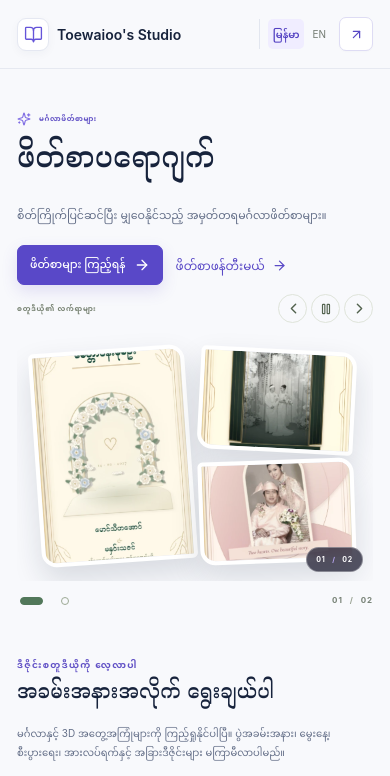
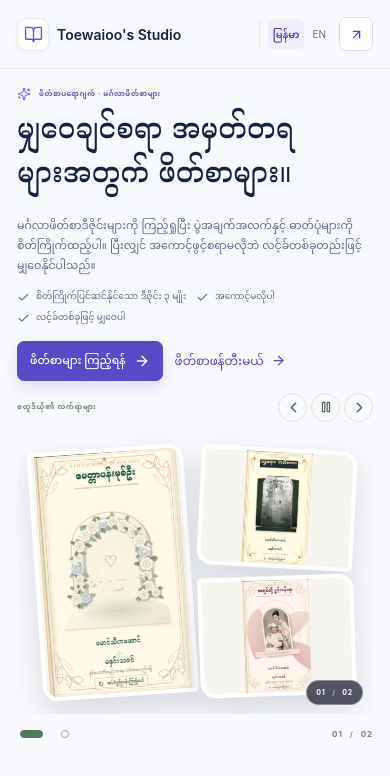
Before and after one commit to toewaioo/invitation-studio-saas, a React (Vite) app: page / in a window 390 px wide. Shown: the top 776 px of the page. Built offline with nearby package versions, Linux system fonts and the light colour scheme.

Commit message:
fix: tighten hero spacing and responsive media

```diff
--- a/src/components/Showcase.tsx
+++ b/src/components/Showcase.tsx
@@ -30,12 +30,15 @@ type ShowcasePreviewId = keyof typeof showcasePreviewAssets;
 type PreviewLoading = 'eager' | 'lazy';
 export type ShowcaseFeaturedProject = {
   id: string;
+  nameEn: string;
+  nameMy: string;
   titleEn: string;
   titleMy: string;
   eyebrowEn: string;
   eyebrowMy: string;
   descriptionEn: string;
   descriptionMy: string;
+  highlights: readonly { en: string; my: string }[];
   actionEn: string;
   actionMy: string;
   secondaryAction?: { labelEn: string; labelMy: string } & (
@@ -71,12 +74,19 @@ const loveGalaxyReviewPreviewUrl = 'https://love-birds-mm.vercel.app/love-galaxy
 export const showcaseFeaturedProjects: readonly ShowcaseFeaturedProject[] = [
   {
     id: 'invitations',
-    titleEn: 'Invitation Project',
-    titleMy: 'ဖိတ်စာပရောဂျက်',
-    eyebrowEn: 'INVITATION TEMPLATES',
-    eyebrowMy: 'မင်္ဂလာဖိတ်စာများ',
-    descriptionEn: 'A collection of immersive wedding invitations, ready to personalize and share.',
-    descriptionMy: 'စိတ်ကြိုက်ပြင်ဆင်ပြီး မျှဝေနိုင်သည့် အမှတ်တရမင်္ဂလာဖိတ်စာများ။',
+    nameEn: 'Invitation Project',
+    nameMy: 'ဖိတ်စာပရောဂျက်',
+    titleEn: 'Thoughtful invitations for moments worth sharing.',
+    titleMy: 'မျှဝေချင်စရာ အမှတ်တရများအတွက် ဖိတ်စာများ။',
+    eyebrowEn: 'INVITATION PROJECT · WEDDING COLLECTION',
+    eyebrowMy: 'ဖိတ်စာပရောဂျက် · မင်္ဂလာဖိတ်စာများ',
+    descriptionEn: 'Explore our wedding invitation collection, add your event details and photos, then share your finished design with one simple link—no account needed.',
+    descriptionMy: 'မင်္ဂလာဖိတ်စာဒီဇိုင်းများကို ကြည့်ရှုပြီး ပွဲအချက်အလက်နှင့် ဓာတ်ပုံများကို စိတ်ကြိုက်ထည့်ပါ။ ပြီးလျှင် အကောင့်ဖွင့်စရာမလိုဘဲ လင့်ခ်တစ်ခုတည်းဖြင့် မျှဝေနိုင်ပါသည်။',
+    highlights: [
+      { en: '3 ready-to-personalize designs', my: 'စိတ်ကြိုက်ပြင်ဆင်နိုင်သော ဒီဇိုင်း ၃ မျိုး' },
+      { en: 'No account needed', my: 'အကောင့်မလိုပါ' },
+      { en: 'Share with one link', my: 'လင့်ခ်တစ်ခုဖြင့် မျှဝေပါ' },
+    ],
     actionEn: 'Explore invitations',
     actionMy: 'ဖိတ်စာများ ကြည့်ရန်',
     secondaryAction: { kind: 'create-invitation', labelEn: 'Create your invitation', labelMy: 'ဖိတ်စာဖန်တီးမယ်' },
@@ -86,12 +96,19 @@ export const showcaseFeaturedProjects: readonly ShowcaseFeaturedProject[] = [
   },
   {
     id: 'love-galaxy',
-    titleEn: 'Love Galaxy',
-    titleMy: 'Love Galaxy',
-    eyebrowEn: 'SEPARATE 3D EXPERIENCE',
-    eyebrowMy: 'သီးခြား 3D အတွေ့အကြုံ',
-    descriptionEn: 'A separate 3D memory universe featuring your photos, a personal soundtrack, and an orbit among the stars.',
-    descriptionMy: 'ကိုယ်ပိုင်ဓာတ်ပုံများနှင့် တေးသံပါဝင်သည့် ကြယ်စင်များကြား 3D အမှတ်တရကမ္ဘာ။',
+    nameEn: 'Love Galaxy',
+    nameMy: 'Love Galaxy',
+    titleEn: 'A universe of memories, made for you.',
+    titleMy: 'သင့်အမှတ်တရများအတွက် ကိုယ်ပိုင်ကြယ်စင်ကမ္ဘာ။',
+    eyebrowEn: 'LOVE GALAXY · SEPARATE 3D EXPERIENCE',
+    eyebrowMy: 'LOVE GALAXY · သီးခြား 3D အတွေ့အကြုံ',
+    descriptionEn: 'Turn four favorite photos into a 1,200-card orbit through the stars. Add your own soundtrack and explore a 3D memory world built around your story.',
+    descriptionMy: 'နှစ်သက်ရာ ဓာတ်ပုံ ၄ ပုံကို ကြယ်စင်များကြား လှည့်ပတ်နေသော အမှတ်တရကတ် ၁,၂၀၀ အဖြစ် ဖန်တီးပါ။ ကိုယ်ပိုင်တေးသံထည့်ပြီး သင့်ဇာတ်လမ်းအတွက် 3D အမှတ်တရကမ္ဘာကို စူးစမ်းလိုက်ပါ။',
+    highlights: [
+      { en: 'Four favorite photos', my: 'နှစ်သက်ရာ ဓာတ်ပုံ ၄ ပုံ' },
+      { en: 'Personal soundtrack', my: 'ကိုယ်ပိုင်တေးသံ' },
+      { en: 'Explore in 3D', my: '3D ဖြင့် စူးစမ်းပါ' },
+    ],
     actionEn: 'Explore Love Galaxy',
     actionMy: 'Love Galaxy ကို ကြည့်ရန်',
     secondaryAction: { kind: 'link', href: '/love-galaxy/create', labelEn: 'Create your own', labelMy: 'ကိုယ်ပိုင် ဖန်တီးရန်' },
@@ -200,6 +217,9 @@ export default function Showcase({ lang, onLanguage, onPreview, workspace, onSig
             <span className="showcase-eyebrow"><Sparkles size={14}/>{t(activeFeaturedProject.eyebrowEn, activeFeaturedProject.eyebrowMy)}</span>
             <h1 id="showcase-title">{t(activeFeaturedProject.titleEn, activeFeaturedProject.titleMy)}</h1>
             <p>{t(activeFeaturedProject.descriptionEn, activeFeaturedProject.descriptionMy)}</p>
+            <ul className="showcase-hero-highlights" aria-label={t('Project highlights', 'ပရောဂျက်၏ အဓိကအချက်များ')}>
+              {activeFeaturedProject.highlights.map(highlight => <li key={highlight.en}><Check size={13} aria-hidden="true"/>{t(highlight.en, highlight.my)}</li>)}
+            </ul>
             <div className="showcase-hero-actions">
               <a className="primary" href={activeFeaturedProject.href}>{t(activeFeaturedProject.actionEn, activeFeaturedProject.actionMy)}<ArrowRight size={16}/></a>
               {activeFeaturedProject.secondaryAction?.kind === 'create-invitation' && <button type="button" className="text-button" onClick={onCreate}>{t(activeFeaturedProject.secondaryAction.labelEn, activeFeaturedProject.secondaryAction.labelMy)}<ArrowRight size={15}/></button>}
@@ -226,7 +246,7 @@ export default function Showcase({ lang, onLanguage, onPreview, workspace, onSig
                 {showcaseFeaturedProjects.map((project, index) => <button
                   type="button"
                   key={project.id}
-                  aria-label={`${t('Show project', 'ပရောဂျက်ပြရန်')} ${t(project.titleEn, project.titleMy)}`}
+                  aria-label={`${t('Show project', 'ပရောဂျက်ပြရန်')} ${t(project.nameEn, project.nameMy)}`}
                   aria-pressed={featuredProjectIndex === index}
                   onClick={() => setFeaturedProjectIndex(index)}
                 ><span/></button>)}
--- a/src/components/showcase.css
+++ b/src/components/showcase.css
@@ -398,3 +398,36 @@ html[lang="my"] .showcase-project-copy h3{font-size:clamp(22px,3vw,34px)}
 html[lang="my"] .showcase-hero-project-copy h2{font-family:'Noto Serif Myanmar','Cormorant Garamond',serif;font-size:clamp(18px,2vw,23px);letter-spacing:0;line-height:1.65}
 @media(max-width:760px){html[lang="my"] .showcase-hero-project-copy h2{font-size:21px}}
 @media(max-width:520px){html[lang="my"] .showcase-hero-project-copy h2{font-size:18px}}
+
+
+/* Compact Hero spacing, fuller project copy, and viewport-aware project imagery. */
+.showcase-hero{align-items:start;padding-block:clamp(18px,2vw,28px) clamp(44px,5vw,66px)}
+.showcase-hero-project-slide{align-items:start}
+.showcase-hero-copy{min-width:0;max-width:620px}
+.showcase-hero-highlights{display:flex;flex-wrap:wrap;gap:8px 14px;margin:17px 0 0;padding:0;list-style:none}
+.showcase-hero-highlights li{min-width:0;display:inline-flex;align-items:flex-start;gap:6px;color:var(--showcase-muted);font-size:10px;line-height:1.65}
+.showcase-hero-highlights svg{flex:0 0 auto;margin-top:2px;color:#65816a}
+.showcase-hero-projects{width:100%;min-width:0}
+.showcase-hero-project-visual{width:100%;height:auto;min-height:0;aspect-ratio:1.45 / 1;max-height:none}
+.showcase-hero-projects .showcase-project-image-frame{background:#f7f5ef}
+.showcase-hero-projects .showcase-project-image{width:100%;height:100%;object-fit:contain;object-position:center}
+.showcase-hero-projects .showcase-project-images-1 .showcase-project-image-frame{background:#100c18}
+@media(max-width:760px){
+  .showcase-hero{gap:23px;padding-block:20px 42px}
+  .showcase-hero-project-slide{gap:12px}
+  .showcase-hero-project-visual{aspect-ratio:1.34 / 1}
+  .showcase-hero-highlights{gap:7px 12px;margin-top:15px}
+  .showcase-hero-highlights li{font-size:10px}
+  .showcase-hero h1{font-size:clamp(36px,9vw,50px);line-height:1.12}
+  html[lang="my"] .showcase-hero h1{font-size:clamp(28px,5vw,36px);line-height:1.55}
+}
+@media(max-width:520px){
+  .showcase-hero{gap:18px;padding-block:16px 34px}
+  .showcase-hero-project-visual{aspect-ratio:1.25 / 1}
+  .showcase-hero h1{margin:10px 0 12px;font-size:clamp(33px,8.5vw,42px);line-height:1.12}
+  .showcase-hero-copy>p{font-size:11px;line-height:1.8}
+  .showcase-hero-actions{gap:12px;margin-top:16px}
+  .showcase-hero-highlights{gap:6px 10px;margin-top:13px}
+  .showcase-hero-highlights li{font-size:9px}
+  html[lang="my"] .showcase-hero h1{font-size:28px;line-height:1.55}
+}
```
Also changed, not shown: 2 other files (tests, documents, lock files or other folders).
